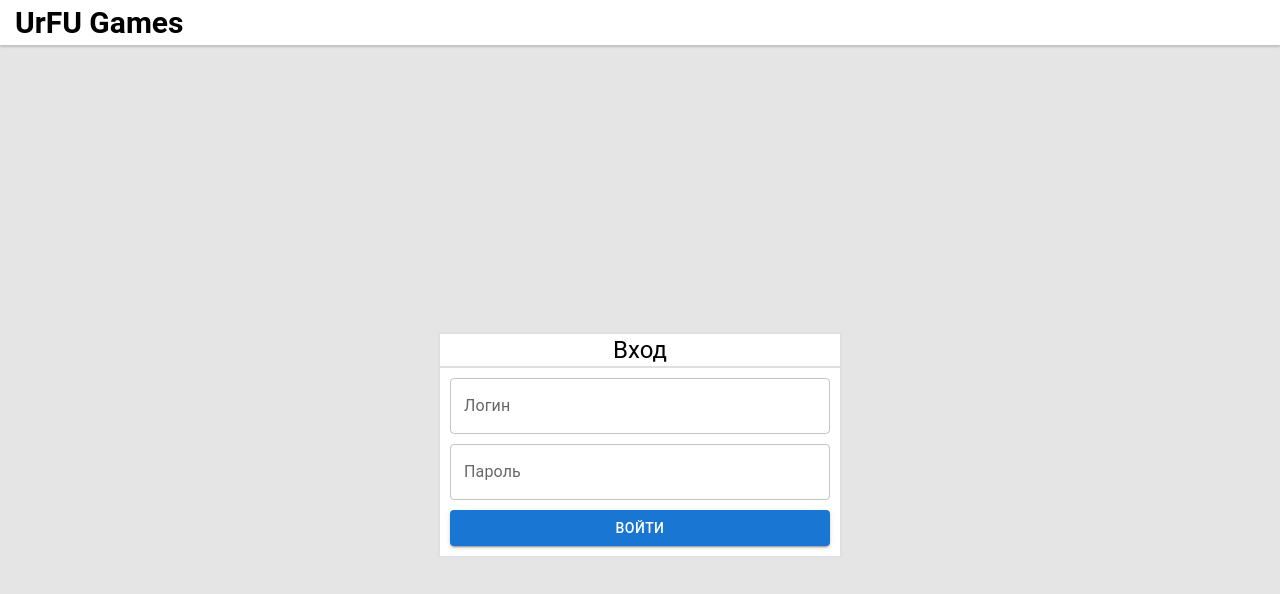
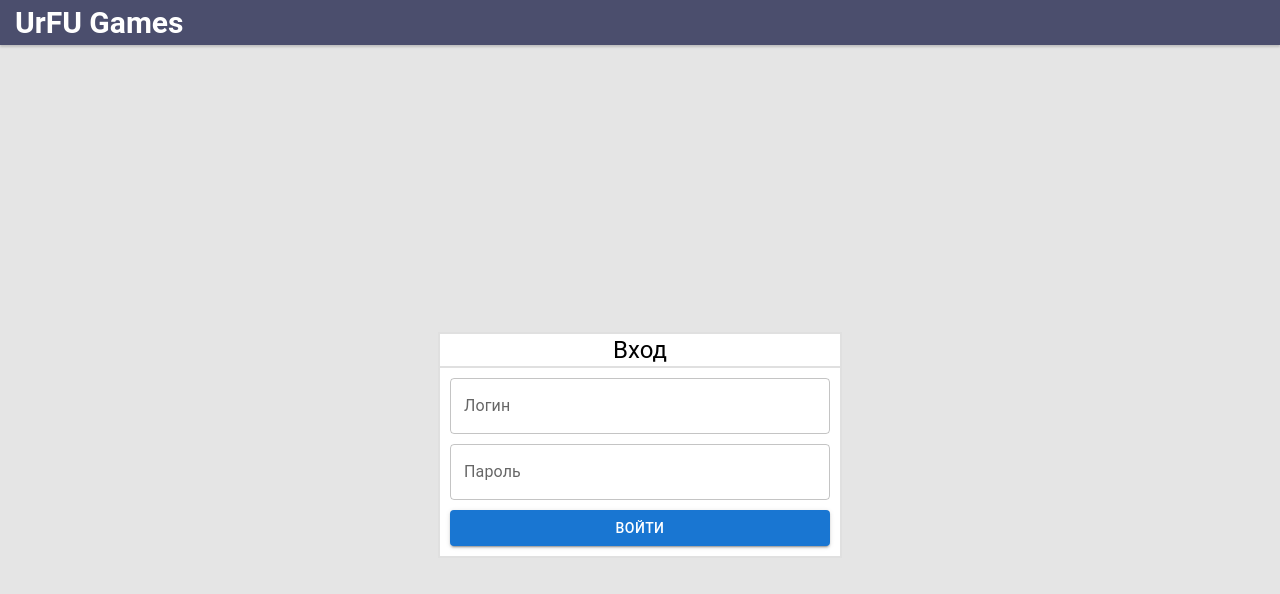
Before and after one commit to POWER-OF-YOUTH/urfu-games, a React (Create React App) app: page /signin in a window 1280 px wide. Shown: the top 594 px of the page. Built offline with nearby package versions, Linux system fonts and the light colour scheme.

Commit message:
Update header colors

```diff
--- a/src/components/Header.module.css
+++ b/src/components/Header.module.css
@@ -2,9 +2,12 @@
     --avatar-size: 28px;
     --avatar-border-radius: 50%;
     --exit-text-color: #CA1701;
-    --signInButton-background-color: steelBlue !important;
-    --signUpButton-background-color: green !important;
+    --signInButton-background-color: #84DCC6 !important;
+    --signInButton-color: black;
+    --signUpButton-background-color: var(--header-color) !important;
     --login-font-size: initial;
+    --login-color: white;
+    --menuIcon-color: white;
 }
 
 @import "../styles/variables.css";
@@ -47,10 +50,11 @@ header {
 
 .userContainer:hover {
     cursor: pointer;
-    background-color: #FAFAFA;
+    /* background-color: #FAFAFA; */
 }
 
 .login {
+    color: var(--login-color);
     font-size: var(--login-font-size);
     font-weight: bold;
     margin-right: 10px;
@@ -82,6 +86,7 @@ header {
     display: block;
     transform-origin: center;
     transition: 100ms linear !important;
+    color: var(--menuIcon-color);
 }
 
 .userContainer:hover .menuIcon {
@@ -112,8 +117,17 @@ header {
 
 .signInButton button {
     background-color: var(--signInButton-background-color);
+    color: black;
+    font-weight: bold;
+}
+
+.signInButton button:hover {
+    background-color: white;
 }
 
 .signUpButton button {
     background-color: var(--signUpButton-background-color);
 }
+
+.signInButton button:hover {
+}
--- a/src/styles/variables.css
+++ b/src/styles/variables.css
@@ -1,8 +1,8 @@
 :root {
     --header-height: 45px;
-    --header-color: white;
+    --header-color: #4B4E6D;
     --header-box-shadow: 0 2px 2px 0px #bfbfbf;
-    --logo-color: black;
+    --logo-color: white;
     --logo-font-family: "Roboto", sans-serif;
     --logo-font-size: 30px;
 }
```
